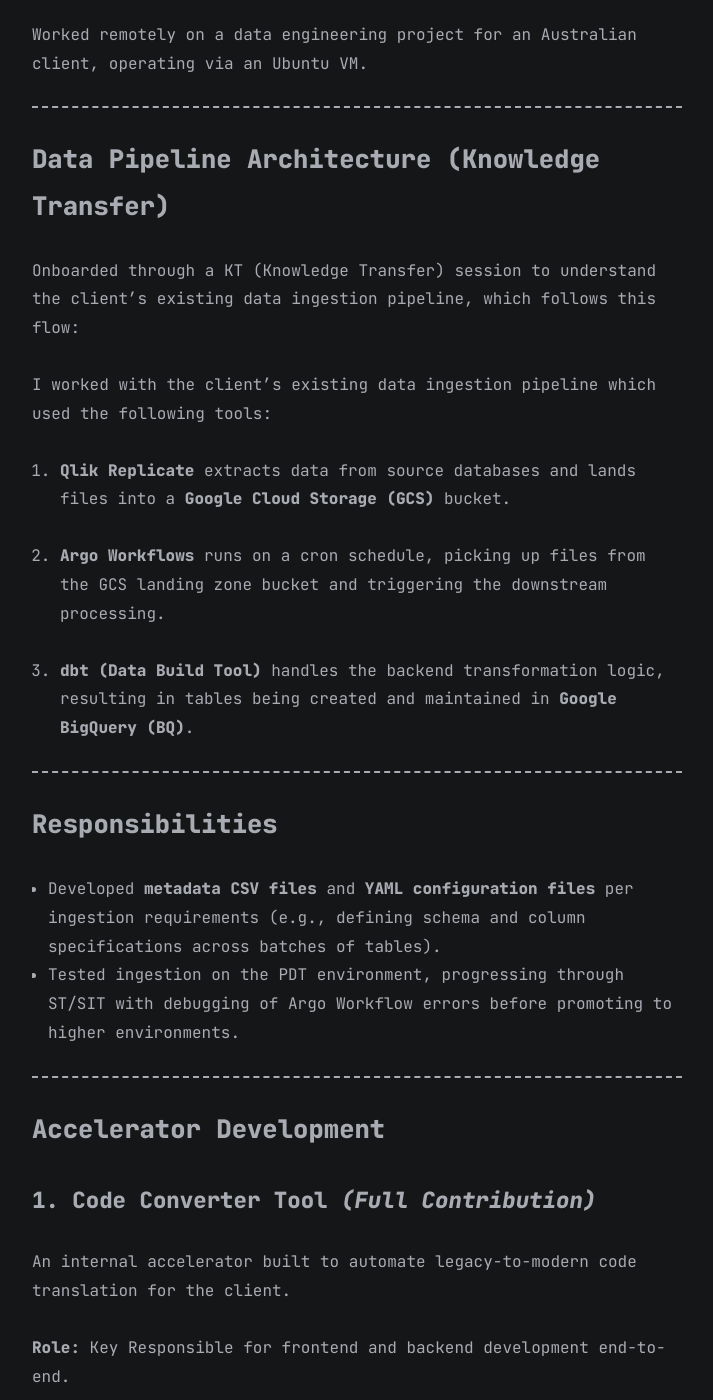
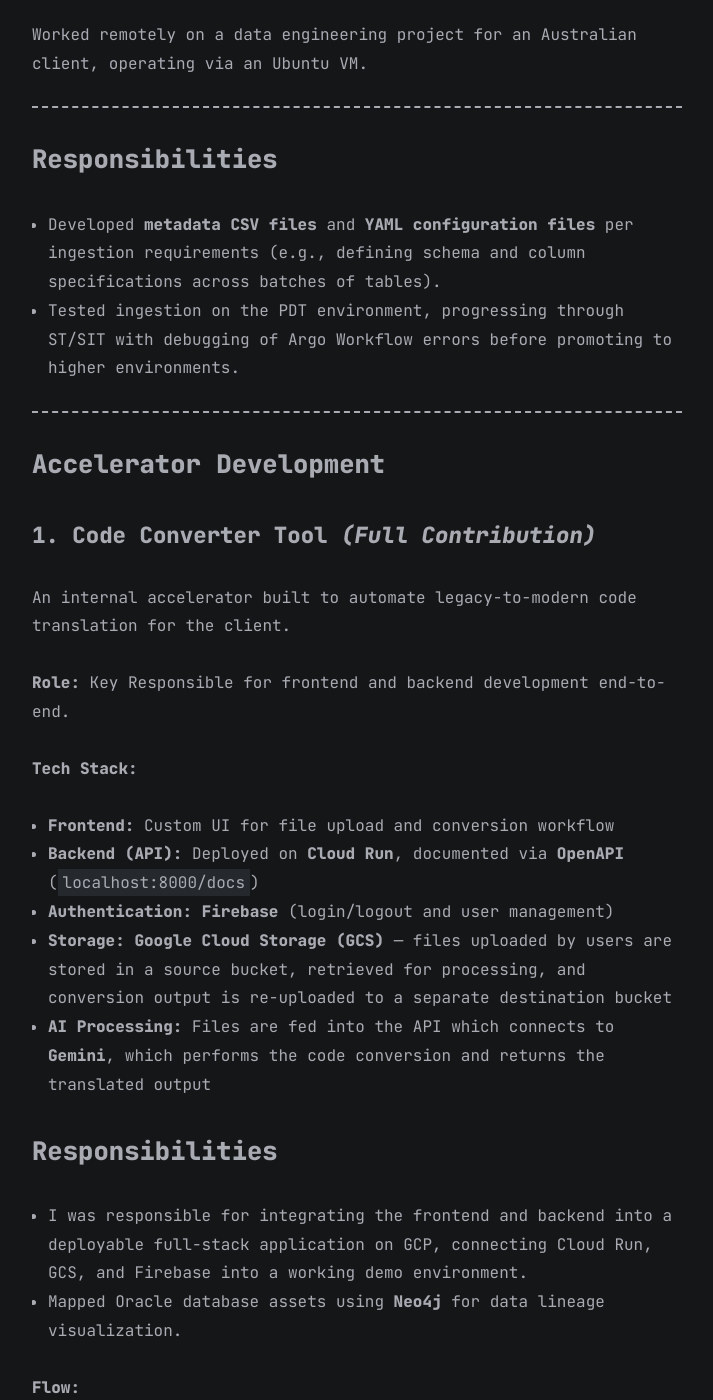
Before and after one commit to davidquindoza/davidquindozaSite, a Jekyll site: the page built from all_collections/_posts/2022-07-01-work.md, in a window 1280 px wide and 1400 px high, scrolled down 1992 px. Shown: the whole window, without its empty margins (283-996 px from the left). Built offline with Jekyll 4.4.1, drawn with Linux system fonts in a browser that asks for light colours; some of the changed text lies outside the part shown.

Commit message:
edit AUS work exp

```diff
--- a/all_collections/_posts/2022-07-01-work.md
+++ b/all_collections/_posts/2022-07-01-work.md
@@ -44,25 +44,10 @@ Worked remotely on a data engineering project for an Australian client, operatin
 
 ---
 
-### Data Pipeline Architecture (Knowledge Transfer)
-
-Onboarded through a KT (Knowledge Transfer) session to understand the client's existing data ingestion pipeline, which follows this flow:
-
-I worked with the client's existing data ingestion pipeline which used the following tools:
-
-1. **Qlik Replicate** extracts data from source databases and lands files into a **Google Cloud Storage (GCS)** bucket.
-
-2. **Argo Workflows** runs on a cron schedule, picking up files from the GCS landing zone bucket and triggering the downstream processing.
-
-3. **dbt (Data Build Tool)** handles the backend transformation logic, resulting in tables being created and maintained in **Google BigQuery (BQ)**.
-
----
-
 ### Responsibilities
 
 - Developed **metadata CSV files** and **YAML configuration files** per ingestion requirements (e.g., defining schema and column specifications across batches of tables).
 - Tested ingestion on the PDT environment, progressing through ST/SIT with debugging of Argo Workflow errors before promoting to higher environments.
-
 
 ---
 
@@ -83,7 +68,7 @@ An internal accelerator built to automate legacy-to-modern code translation for
 
 ### Responsibilities
 
-- Performed **code translation** from legacy SQL to dbt models.
+- I was responsible for integrating the frontend and backend into a deployable full-stack application on GCP, connecting Cloud Run, GCS, and Firebase into a working demo environment.
 - Mapped Oracle database assets using **Neo4j** for data lineage visualization.
 
 **Flow:**
```
